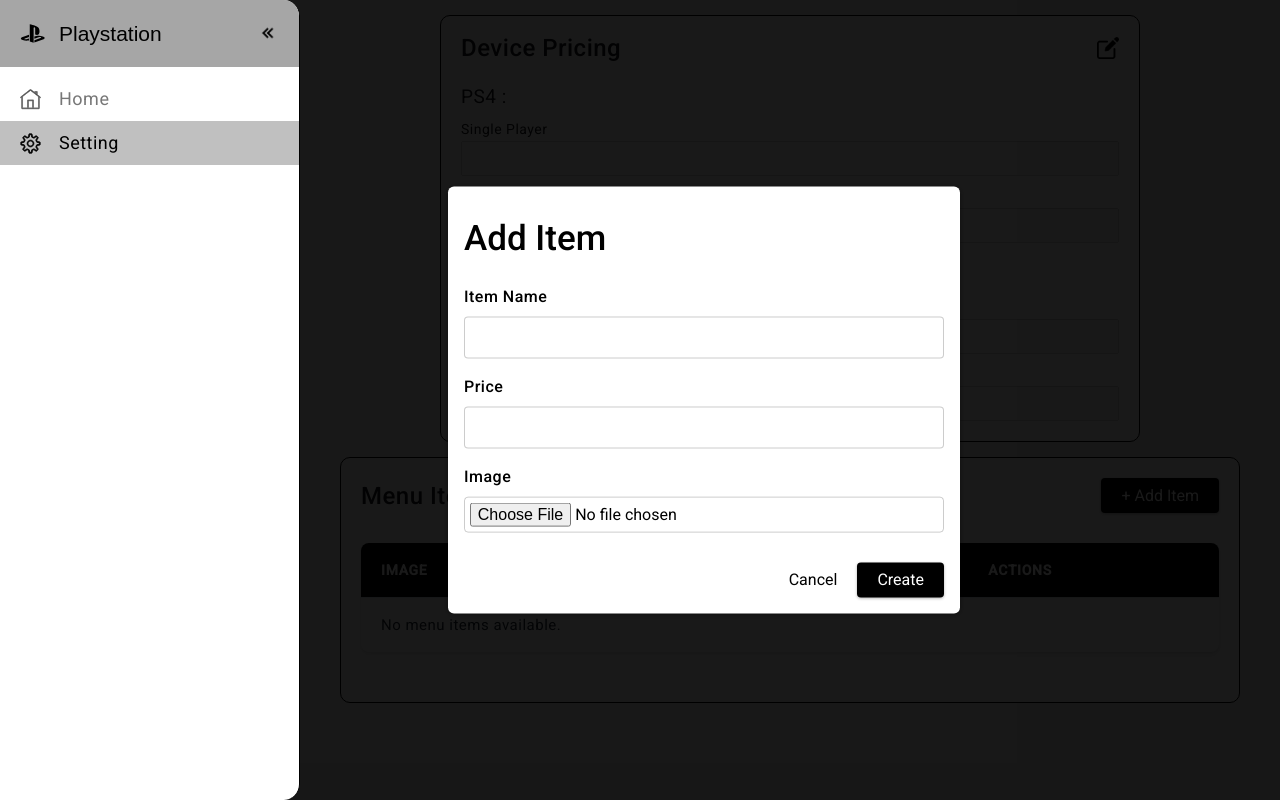
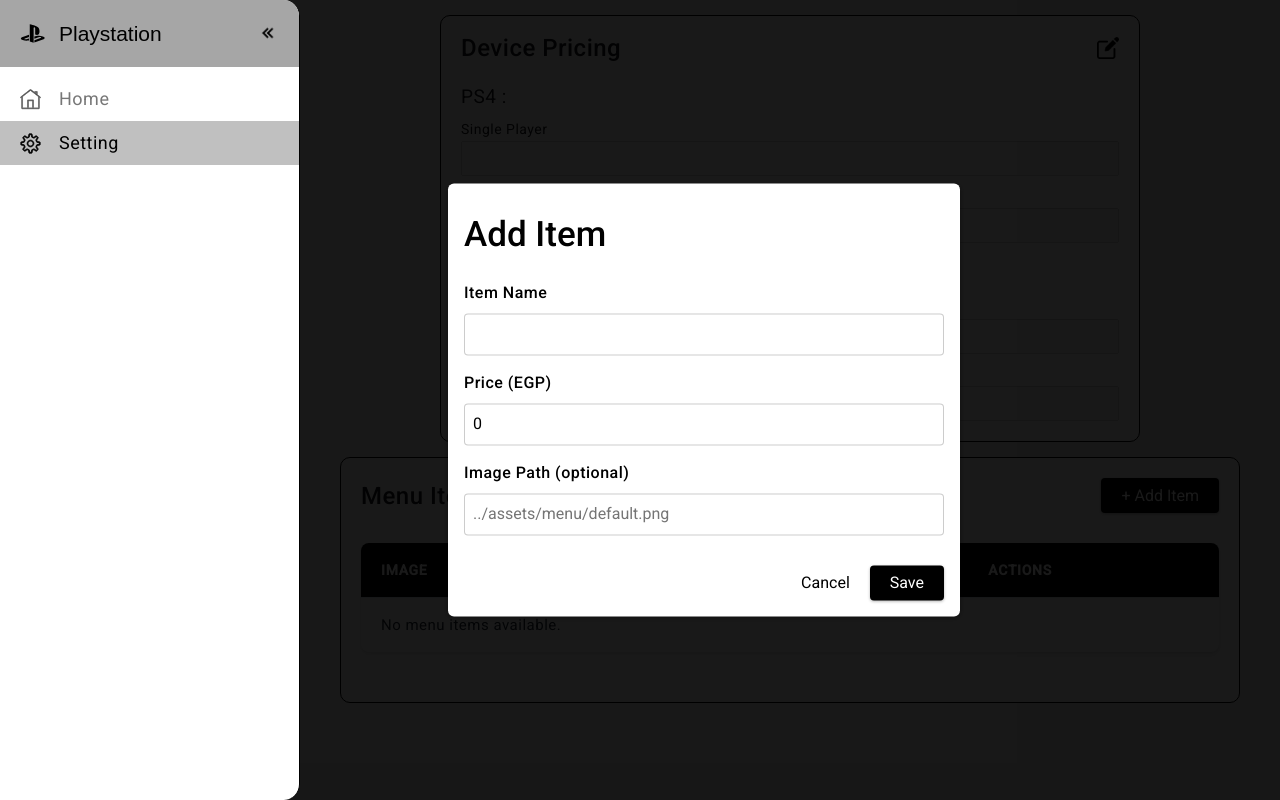
Before and after one commit to omar01140/PlayStation, an Angular app: page /setting in a window 1280 px wide. Both pictures are taken after a click on the button "+ Add Item". Built offline with nearby package versions, Linux system fonts and the light colour scheme.

Commit message:
finishing menu

```diff
--- a/src/app/home/card/items-menu/item/item.component.html
+++ b/src/app/home/card/items-menu/item/item.component.html
@@ -1,6 +1,6 @@
 <div [class]="menuType === 'items' ? 'item-items-menu' : 'item-orders-menu'">
   <div class="left">
-    <img src="../assets/menu/big.png" alt="">
+    <img src="../assets/menu/default.png" alt="item">
   </div>
   <div class="right">
     <span>{{ itemData.item }}</span>
--- a/src/app/home/card/items-menu/items-menu.component.ts
+++ b/src/app/home/card/items-menu/items-menu.component.ts
@@ -17,7 +17,7 @@ export class ItemsMenuComponent{
 
   menuItems = computed(() => {
     const orders = this.cardService.getOrders(this.id());
-    return this.cardService.getMenuItems().map(menuItem => {
+    return this.cardService.getMenuItems()().map(menuItem => {
       const order = orders.find(o => o.item === menuItem.item);
       return {
         item: menuItem.item,
--- a/src/app/setting/menu/add-item/add-item.component.css
+++ b/src/app/setting/menu/add-item/add-item.component.css
@@ -95,3 +95,9 @@ button[type="submit"]:active {
   background-color: rgba(0, 0, 0, 0.713);
   box-shadow: 0 1px 6px rgba(0, 0, 0, 0.3);
 }
+
+.error{
+  color:red;
+  font-size: 13px;
+  margin: 0;
+}
--- a/src/app/setting/menu/add-item/add-item.component.html
+++ b/src/app/setting/menu/add-item/add-item.component.html
@@ -1,22 +1,34 @@
 <div class="backdrop" (click)="onCancel()"></div>
 <dialog open>
-  <h2>Add Item</h2>
-  <form (ngSubmit)="onSubmit()">
+  <h2>{{ editingItem ? 'Edit Item' : 'Add Item' }}</h2>
+  <form [formGroup]="itemForm" (ngSubmit)="onSubmit()">
     <div class="form-control">
       <label for="name">Item Name</label>
-      <input type="text" id="name" name="name" required>
+      <input type="text" id="name" formControlName="name" required>
+      @if (itemForm.get('name')?.hasError('required') && itemForm.get('name')?.touched) {
+        <p class="error">Item name is required.</p>
+      }
+      @if (itemForm.get('name')?.hasError('notUnique') && itemForm.get('name')?.touched) {
+        <p class="error">Item name must be unique.</p>
+      }
     </div>
     <div class="form-control">
-      <label for="price">Price</label>
-      <input type="number" id="price" name="price" min="0" required>
+      <label for="price">Price (EGP)</label>
+      <input type="number" id="price" formControlName="price" min="0" step="0.01" required>
+      @if (itemForm.get('price')?.hasError('required') && itemForm.get('price')?.touched) {
+        <p class="error">Price is required.</p>
+      }
+      @if (itemForm.get('price')?.hasError('min') && itemForm.get('price')?.touched) {
+        <p class="error">Price must be at least 0.</p>
+      }
     </div>
     <div class="form-control">
-      <label for="image">Image</label>
-      <input type="file" id="image" name="image" accept="image/*">
+      <label for="image">Image Path (optional)</label>
+      <input type="text" id="image" formControlName="image" placeholder="../assets/menu/default.png">
     </div>
     <p class="actions">
       <button type="button" (click)="onCancel()">Cancel</button>
-      <button type="submit">Create</button>
+      <button type="submit" [disabled]="itemForm.invalid">Save</button>
     </p>
   </form>
 </dialog>
--- a/src/app/setting/menu/add-item/add-item.component.ts
+++ b/src/app/setting/menu/add-item/add-item.component.ts
@@ -1,20 +1,82 @@
-import { Component, EventEmitter, Output } from '@angular/core';
-import { FormsModule } from '@angular/forms';
+import { Component, EventEmitter, inject, Input, Output } from '@angular/core';
+import {
+  AbstractControl,
+  FormControl,
+  FormGroup,
+  ReactiveFormsModule,
+  ValidationErrors,
+  Validators,
+} from '@angular/forms';
+import { CommonModule } from '@angular/common';
+
+import { MenuItem, SettingsService } from '../../../shared/setting.service';
 
 @Component({
   selector: 'app-add-item',
   standalone: true,
-  imports: [FormsModule],
+  imports: [CommonModule, ReactiveFormsModule],
   templateUrl: './add-item.component.html',
-  styleUrl: './add-item.component.css'
+  styleUrl: './add-item.component.css',
 })
 export class AddItemComponent {
+  @Input() editingItem?: MenuItem;
   @Output() cancel = new EventEmitter<void>();
 
-  onCancel(){
-    this.cancel.emit()
+  private settingsService = inject(SettingsService);
+
+  itemForm = new FormGroup({
+    name: new FormControl('', {
+      validators: [Validators.required, this.uniqueNameValidator.bind(this)],
+      nonNullable: true,
+    }),
+    price: new FormControl(0, {
+      validators: [Validators.required, Validators.min(0)],
+      nonNullable: true,
+    }),
+    image: new FormControl(''),
+  });
+
+  private originalName?: string;
+
+  ngOnChanges() {
+    if (this.editingItem) {
+      this.originalName = this.editingItem.item;
+      this.itemForm.setValue({
+        name: this.editingItem.item,
+        price: this.editingItem.price,
+        image: this.editingItem.image || '',
+      });
+    } else {
+      this.originalName = undefined;
+      this.itemForm.reset({ name: '', price: 0, image: '' });
+    }
   }
-  onSubmit(){
+
+  onSubmit() {
+    if (this.itemForm.valid) {
+      const formValue = this.itemForm.value;
+      const newItem: MenuItem = {
+        item: formValue.name!,
+        price: Number(formValue.price!),
+        image: formValue.image || undefined,
+      };
+      if (this.editingItem && this.originalName) {
+        this.settingsService.updateMenuItem(newItem, this.originalName);
+      } else {
+        this.settingsService.addMenuItem(newItem);
+      }
+      this.cancel.emit();
+    }
+  }
+
+  onCancel() {
     this.cancel.emit();
   }
+
+  private uniqueNameValidator(control: AbstractControl): ValidationErrors | null {
+    const name = control.value?.trim();
+    const menuItems = this.settingsService.getMenuItems()();
+    const isDuplicate = menuItems.some((item) => item.item === name && item.item !== this.originalName);
+    return isDuplicate ? { notUnique: true } : null;
+  }
 }
--- a/src/app/setting/setting.component.html
+++ b/src/app/setting/setting.component.html
@@ -1,7 +1,7 @@
-@if(AddingTask){
-  <app-add-item (cancel)="onCancelAddingItem()"/>
+@if (AddingTask) {
+  <app-add-item [editingItem]="editingItem" (cancel)="onCancelAddingItem()" />
 }
 <div>
   <app-device-pricing />
-  <app-menu (open)="onAddingItem()" />
+  <app-menu (open)="onAddingItem()" (edit)="onEditItem($event)" />
 </div>
--- a/src/app/setting/setting.component.ts
+++ b/src/app/setting/setting.component.ts
@@ -2,6 +2,8 @@ import { Component } from '@angular/core';
 import { DevicePricingComponent } from "./device-pricing/device-pricing.component";
 import { MenuComponent } from "./menu/menu.component";
 import { AddItemComponent } from "./menu/add-item/add-item.component";
+
+import { MenuItem } from '../shared/setting.service';
 
 @Component({
   selector: 'app-setting',
@@ -12,11 +14,22 @@ import { AddItemComponent } from "./menu/add-item/add-item.component";
 })
 export class SettingComponent {
   AddingTask = false;
+  editingItem?: MenuItem;
 
-  onAddingItem(){
+  onAddingItem() {
+    // console.log('opened');
+
     this.AddingTask = true;
+    this.editingItem = undefined;
   }
-  onCancelAddingItem(){
+
+  onEditItem(item: MenuItem) {
+    this.AddingTask = true;
+    this.editingItem = item;
+  }
+
+  onCancelAddingItem() {
     this.AddingTask = false;
+    this.editingItem = undefined;
   }
 }
--- a/src/app/shared/card.service.ts
+++ b/src/app/shared/card.service.ts
@@ -1,4 +1,5 @@
-import { computed, effect, Injectable, signal, Signal, WritableSignal } from '@angular/core';
+import { computed, effect, inject, Injectable, signal, Signal, WritableSignal } from '@angular/core';
+import { SettingsService } from './setting.service';
 
 interface cardState {
   hours: WritableSignal<string>;
@@ -26,6 +27,7 @@ interface MenuItem {
 })
 export class CardService {
   private cards = new Map<string, cardState>();
+  private settingsService = inject(SettingsService);
   IDs= signal<string[]>([]);
 
   //add card & keep card data in local storage
@@ -251,8 +253,8 @@ export class CardService {
     return this.cards.get(id)!.orders();
   }
 
-  getMenuItems(): MenuItem[] {
-    return this.staticMenuItems;
+  getMenuItems(): WritableSignal<MenuItem[]> {
+    return this.settingsService.getMenuItems();
   }
   //Total cost
   private hourCost = 0
```
Also changed, not shown: src/assets/menu/default.png (added).
